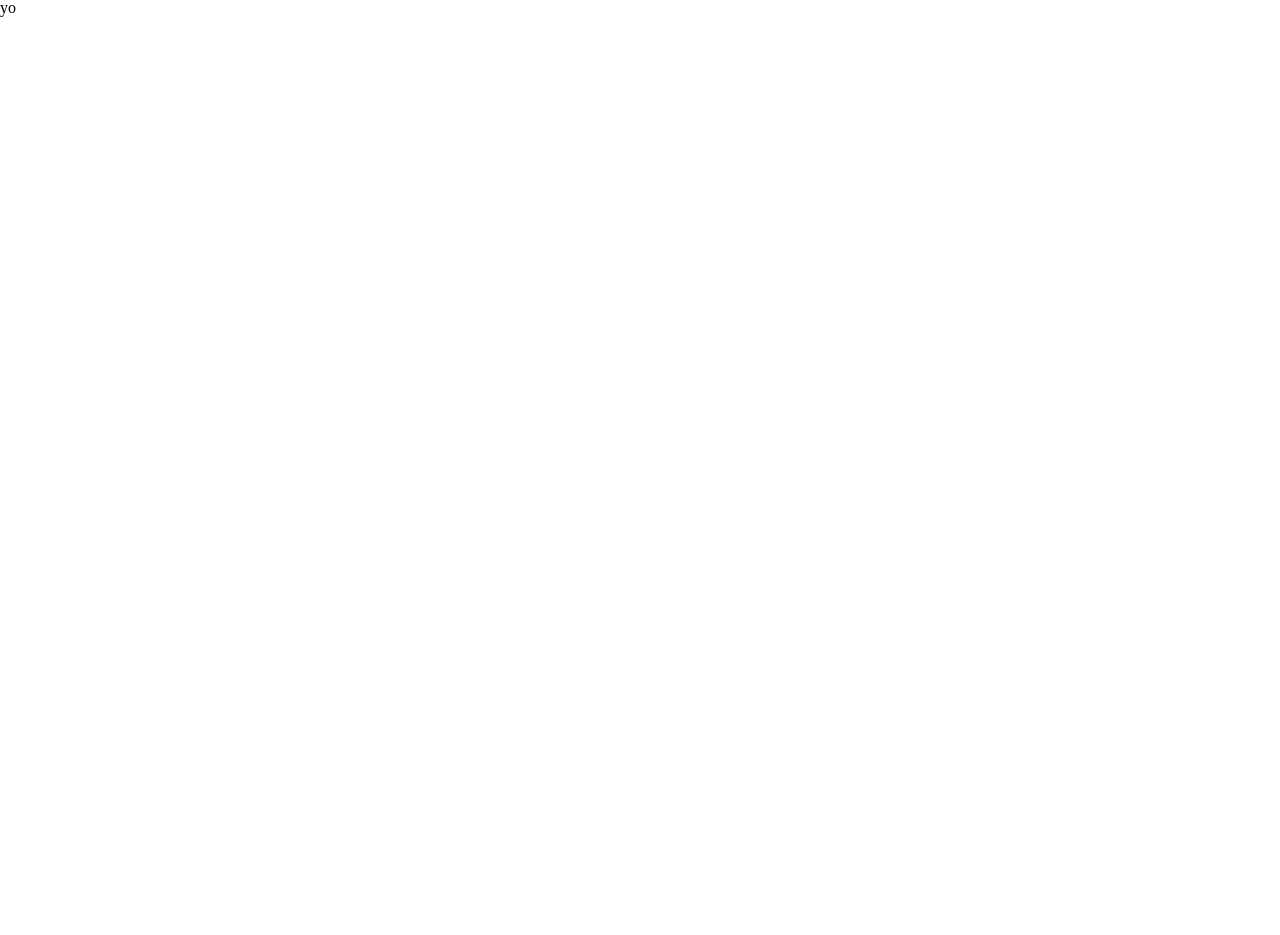
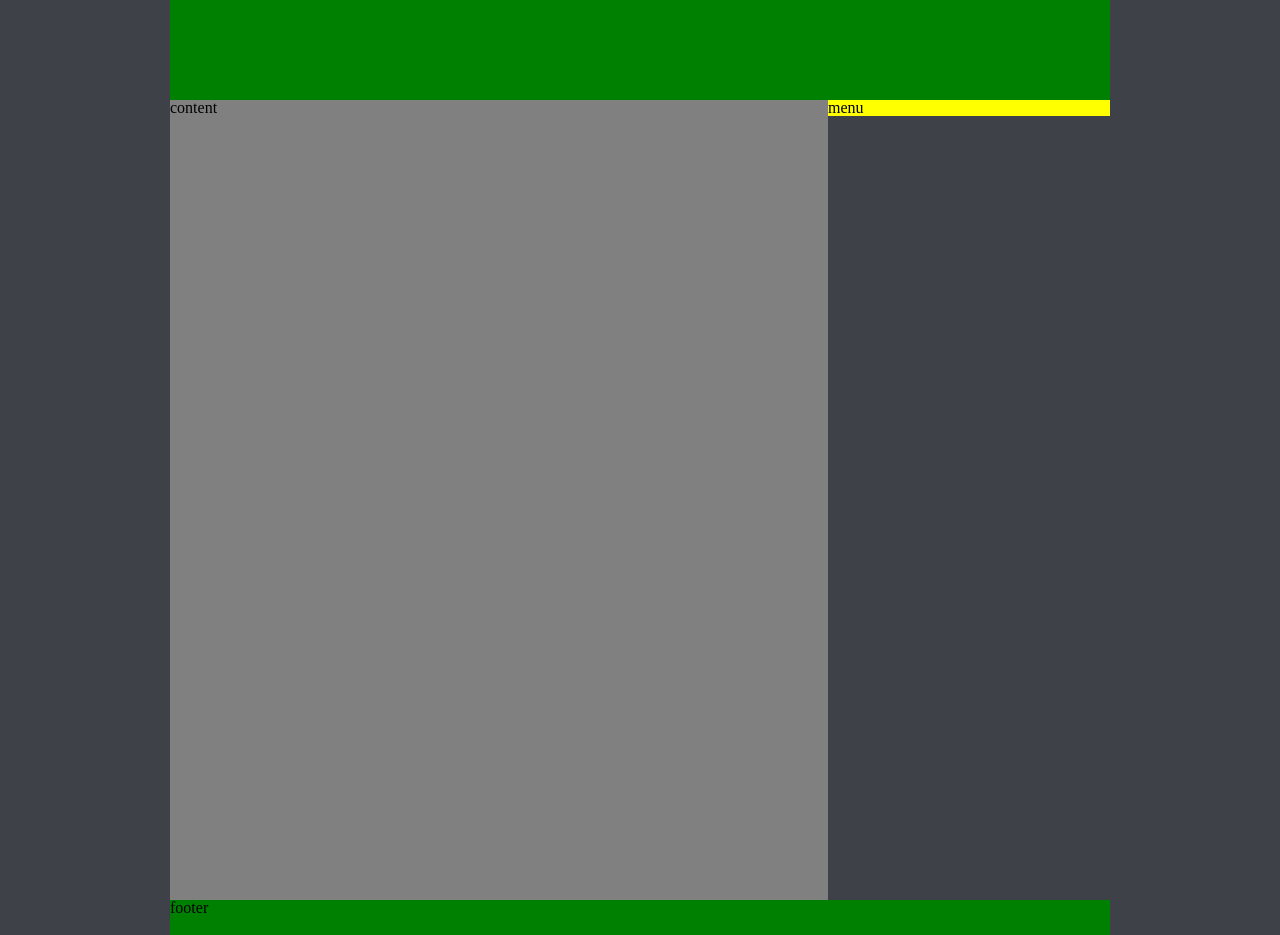
Before and after one commit to Megadoden/django-setup, a Django app: page / in a window 1280 px wide. Before the commit the page is almost empty. Before the commit the page ends 17 px from the top, so only its background shows below. Run offline with Django 3.2, Linux system fonts and the light colour scheme.

Commit message:
Working out the website layout

```diff
--- a/gjutjarnsexperten/blog/static/blog/style.css
+++ b/gjutjarnsexperten/blog/static/blog/style.css
@@ -1,5 +1,41 @@
+body {
+	heigth: 100%;
+	background-color: #3e4147;
+}
 
 
-li a {
-    color: green;
+#wrapper {
+	width: 940px;
+	height: auto;
+	margin: 0 auto;
+	background-color: red;
 }
+
+#header {
+	width: 100%;
+	height: 100px;
+	background-color: green;
+}
+
+#content {
+	width: 70%;
+	height: auto;
+	min-height: 800px;
+	background-color:gray;
+	float: left;
+
+}
+
+#menu {
+	width: 30%;
+	height: auto;
+	background-color:yellow;
+	float: right;
+}
+
+#footer {
+	width: 100%;
+	height: 35px;
+	background-color: green;
+	float: left;
+}
--- a/gjutjarnsexperten/blog/templates/blog/index.html
+++ b/gjutjarnsexperten/blog/templates/blog/index.html
@@ -8,8 +8,18 @@
 <link rel="stylesheet" type="text/css" href="{% static 'blog/style.css' %}" />
 
 <body>
-		yo
+  <div id="wrapper">
+	<div id="header"></div>
+	<div id="content">
+	  content
+	</div>
+	<div id="menu">
+	  menu
+	</div>
 
-
+	<div id="footer">
+	  footer
+	</div>
+  </div>
 </body>
 </html>
```
Also changed, not shown: gjutjarnsexperten/Screenshot_20161213_205905.png (added).
